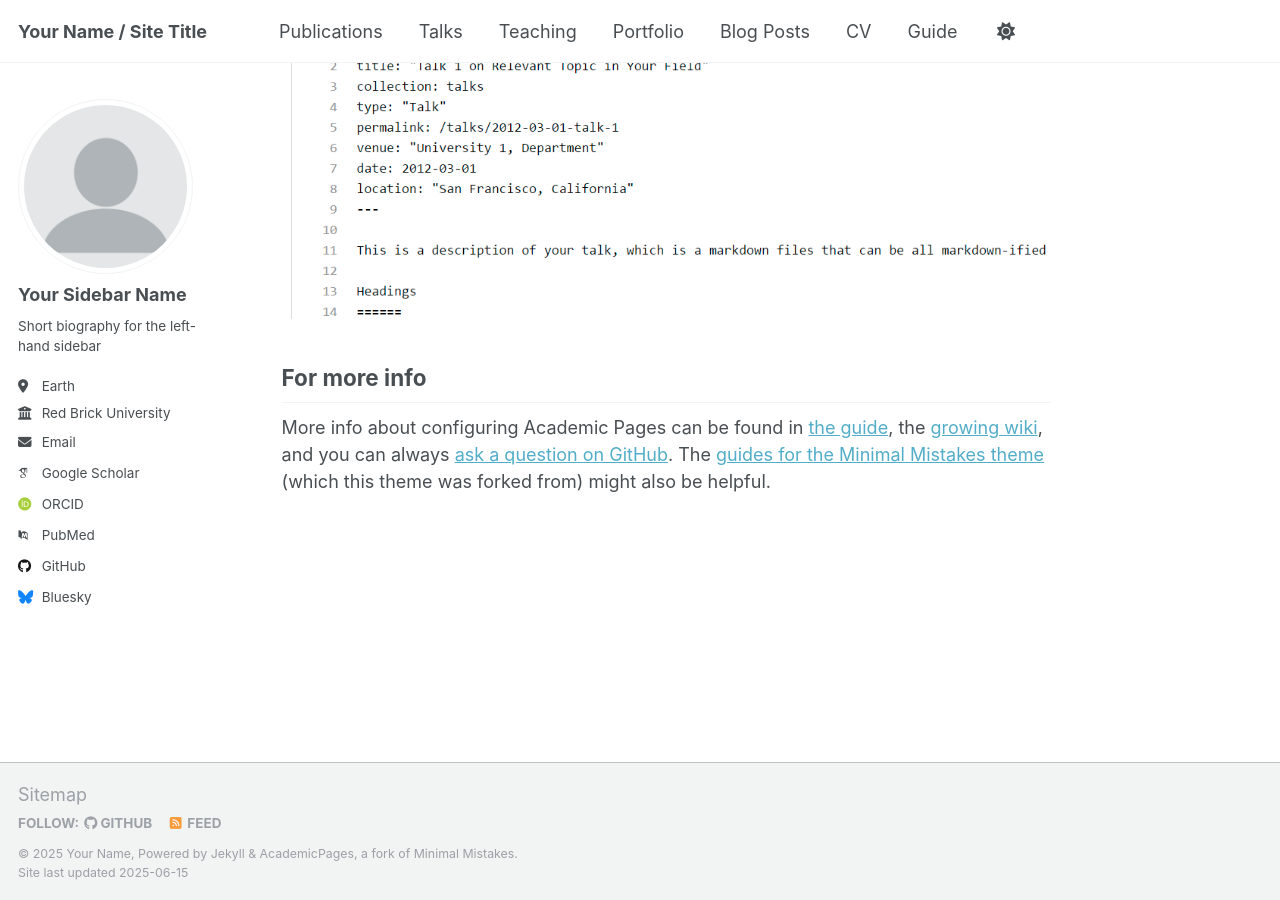
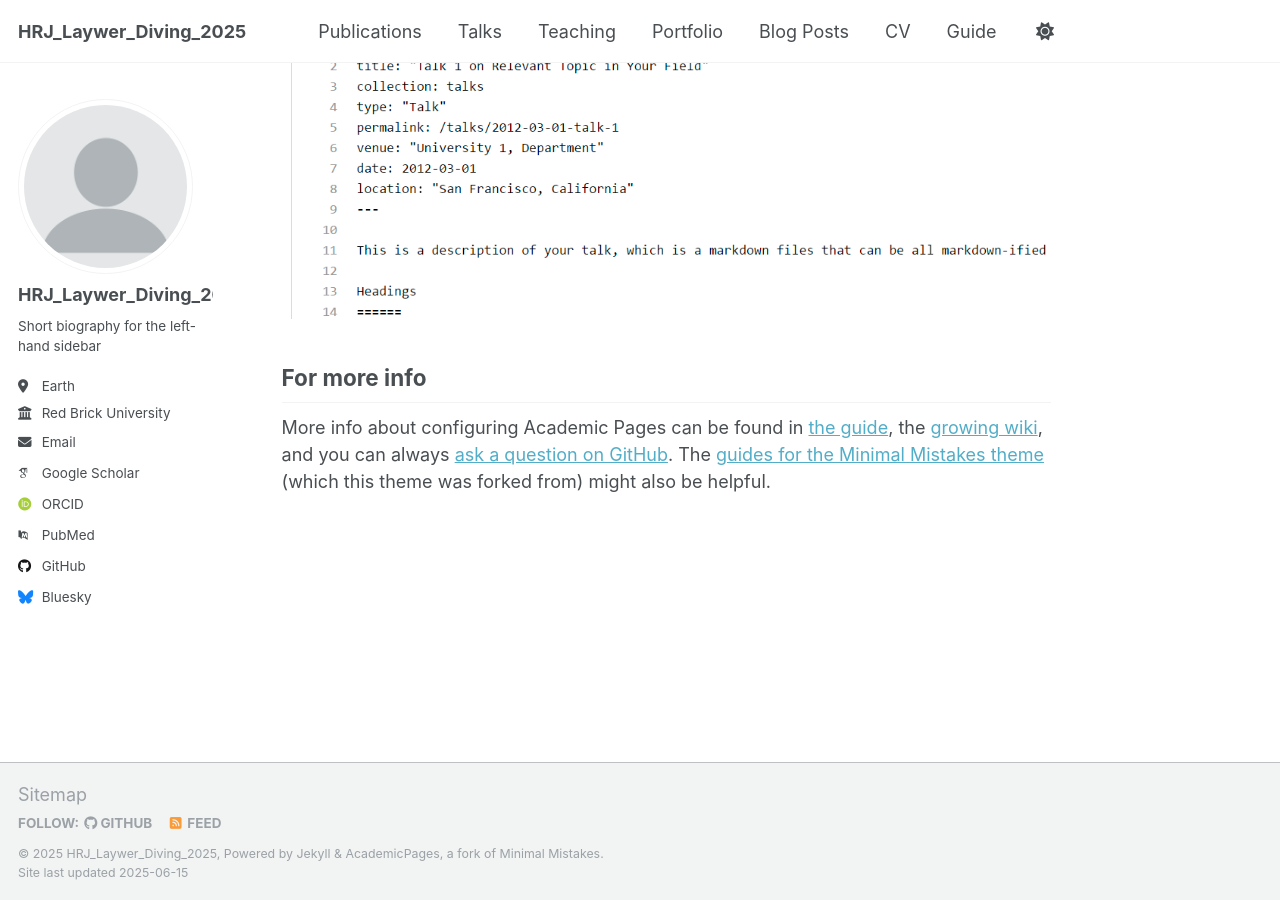
Before and after one commit to KataDavidXD/HRJ_Laywer_Diving_2025.github.io, a Jekyll site: the page built from _pages/about.md, in a window 1280 px wide and 900 px high, scrolled down 2636 px. Built offline with Jekyll 4.4.1, drawn with Linux system fonts in a browser that asks for light colours; some web fonts are replaced.

Commit message:
changes for ymal

```diff
--- a/_config.yml
+++ b/_config.yml
@@ -9,11 +9,11 @@
 # Basic Site Settings
 locale                   : "en-US"
 site_theme               : "default"
-title                    : "Your Name / Site Title"
+title                    : "HRJ_Laywer_Diving_2025"
 title_separator          : "-"
-name                     : &name "Your Name"
+name                     : &name "HRJ_Laywer_Diving_2025"
 description              : &description "personal description"
-url                      : https://academicpages.github.io # the base hostname & protocol for your site e.g. "https://[your GitHub username].github.io" or if you already have some other page hosted on Github then use "https://[your GitHub username].github.io/[Your Repo Name]"
+url                      : https://HRJ_Laywer_Diving_2025.github.io # the base hostname & protocol for your site e.g. "https://[your GitHub username].github.io" or if you already have some other page hosted on Github then use "https://[your GitHub username].github.io/[Your Repo Name]"
 baseurl                  : "" # the subpath of your site, e.g. "/blog"
 repository               : "academicpages/academicpages.github.io"
 
@@ -23,7 +23,7 @@ repository               : "academicpages/academicpages.github.io"
 author:
   # Biographic information
   avatar           : "profile.png"
-  name             : "Your Sidebar Name"
+  name             : "HRJ_Laywer_Diving_2025"
   pronouns         : # example: "she/her"
   bio              : "Short biography for the left-hand sidebar"
   location         : "Earth"
```
